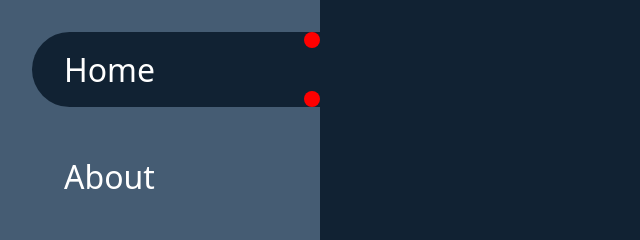
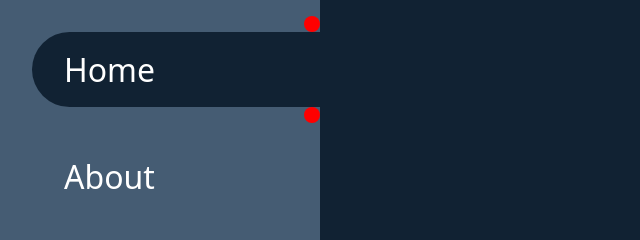
Before and after one commit to reuben-germain/style-nav, a plain HTML site: page index.html in a window 1280 px wide. Shown: the top 240 px of the page, 0-640 px from the left. Drawn offline with Linux system fonts and the light colour scheme.

Commit message:
added some calc & custom borer radius

```diff
--- a/style.css
+++ b/style.css
@@ -52,20 +52,21 @@ nav{
 
 .nav-list li.active::before,
 .nav-list li.active::after{
+    --border-radius: 1rem;
     content: '';
     position: absolute;
-    width: 1rem;
-    height: 1rem;
+    width: var(--border-radius);
+    height: var(--border-radius);
     right: 0;
     background: red;
     border-radius: 100vw;
 }
 
 .nav-list li.active::before{
-    top: 0;
+    top: calc(var(--border-radius) * -1);
 }
 .nav-list li.active::after{
-    bottom: 0;
+    bottom: calc(var(--border-radius) * -1);
 }
 
 .nav-list a{
```
